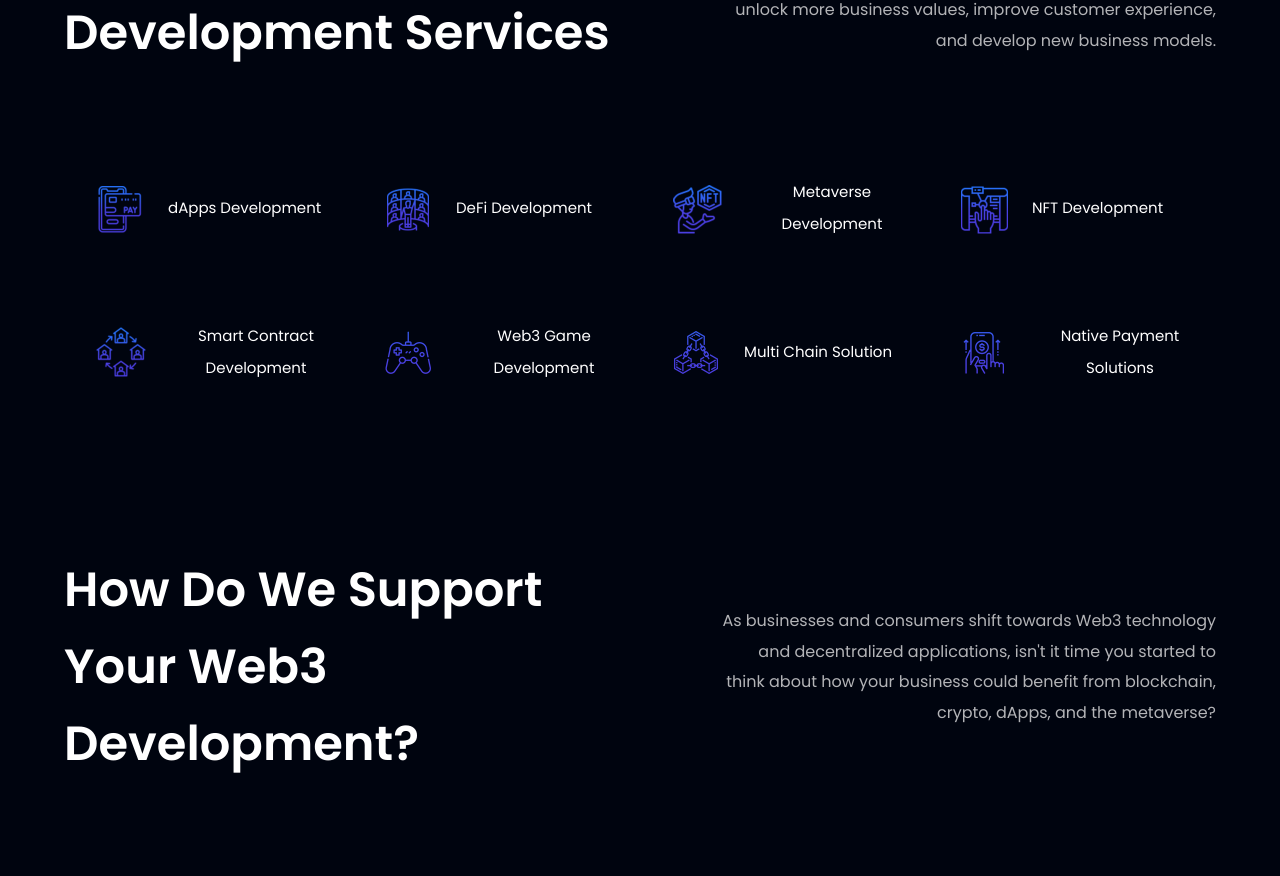
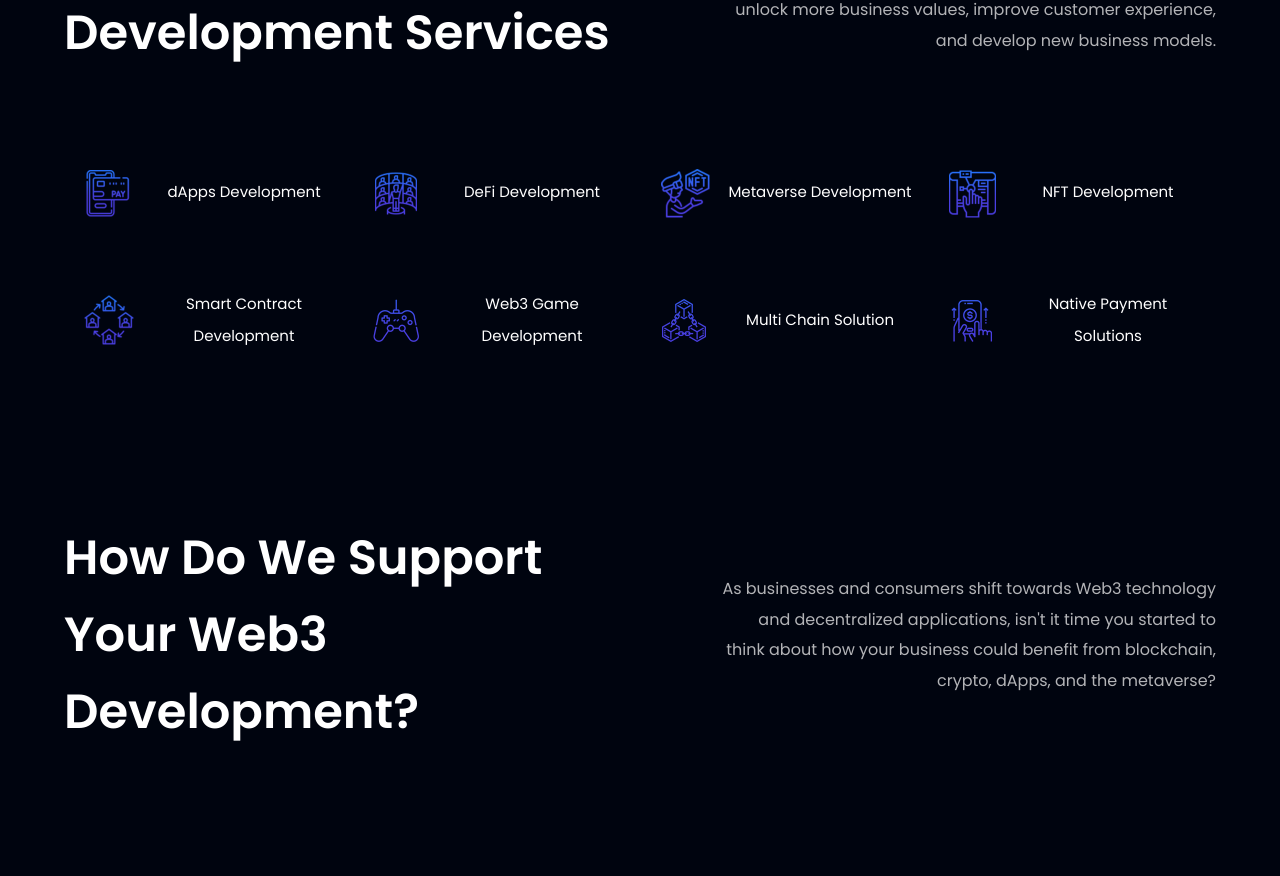
Before and after one commit to Edberaga/Old-Saysheji, a React (Vite) app: page / in a window 1280 px wide. Shown: the part 1025-1901 px from the top of the page. Built offline with nearby package versions, Linux system fonts and the light colour scheme.

Commit message:
Edit the title of the Service Item

```diff
--- a/src/home/Service.jsx
+++ b/src/home/Service.jsx
@@ -7,9 +7,10 @@ import Content from '../constant/homeContent.json'
 const ServiceItem = ({ icon, title}) => {
   return (
     <div className="flex justify-start items-center flex-row
-      sm:px-2 sm:py-2 rounded-[20px] md:w-[25%] max-w-[50%] feedback-card w-full">
-      <img src={icon} alt={title} className='w-16 mx-3 self-center'/>
-      <h1 className="font-poppins font-normal md:text-center text-left md:text-[15px] text-[14.5px] leading-[32px] text-white my-8">{title}</h1>
+      px-2 sm:py-2 rounded-[20px] md:w-[25%] w-[50%] min-w-[200px] feedback-card">
+      <img src={icon} alt={title} className='w-16 md:mx-3 mx-1 self-center'/>
+      <h1 className="font-poppins font-normal md:text-center text-left w-full px-2
+      md:text-[15px] text-[13.5px] leading-[32px] text-white my-8">{title}</h1>
     </div>
   )
 }
@@ -25,7 +26,7 @@ const Service = () => {
         </div>
       </div>
 
-      <div className="flex flex-wrap justify-start w-full feedback-container relative z-[1]">
+      <div className="flex flex-wrap zs:justify-start justify-center feedback-container w-full relative z-[1]">
         {service.map((card) => (
           <ServiceItem key={card.id} {...card} />
         ))}
```
